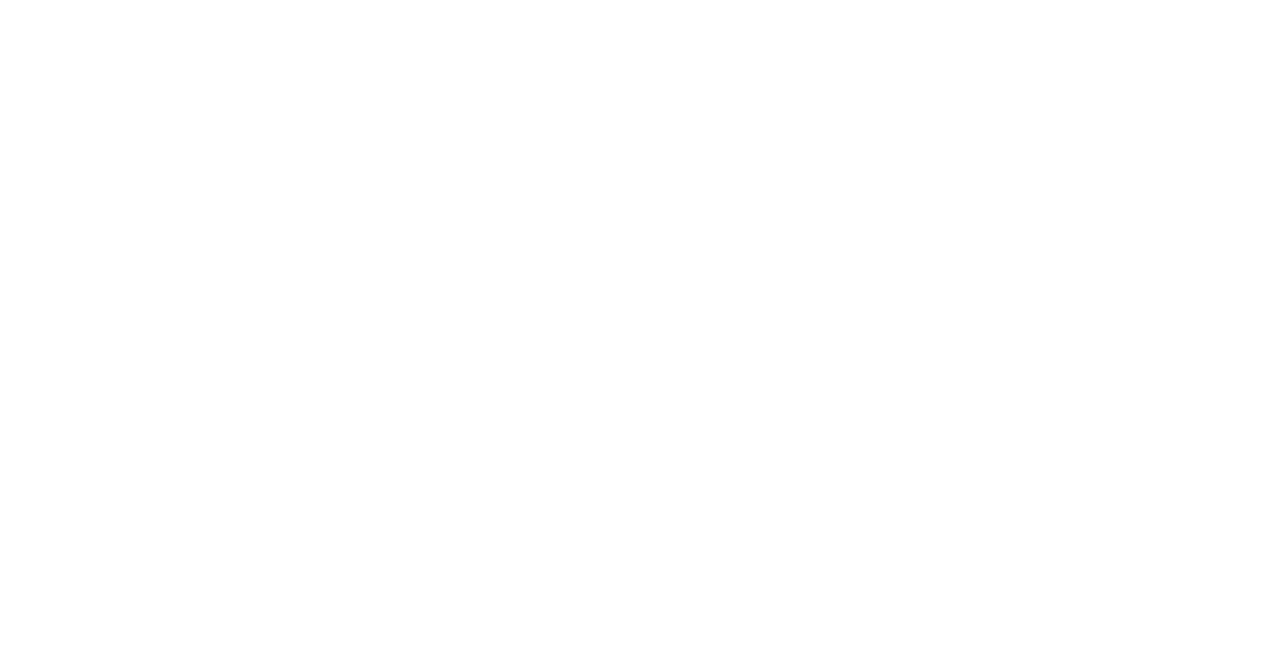
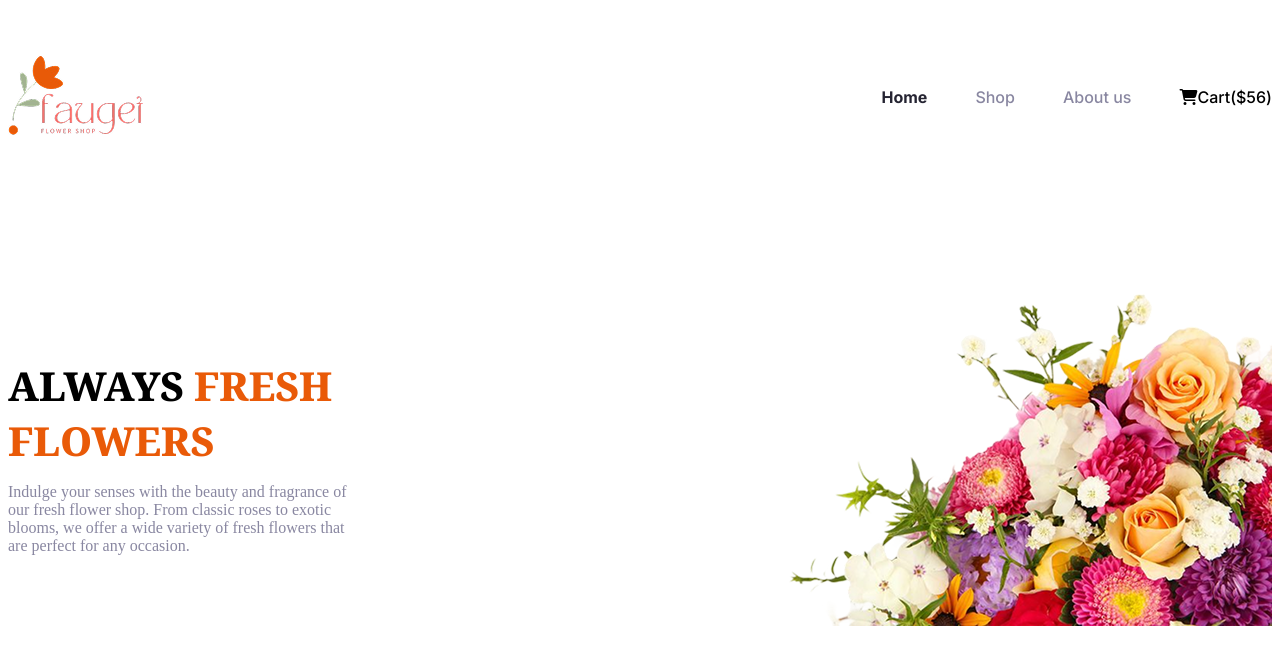
Before and after one commit to rahmanatasnia/responsive-website, a plain HTML site: page responsive.html in a window 1280 px wide. Drawn offline with Linux system fonts and the light colour scheme.

Commit message:
added navbar banner

```diff
--- a/responsive.html
+++ b/responsive.html
@@ -1,11 +1,46 @@
 <!DOCTYPE html>
 <html lang="en">
+
 <head>
     <meta charset="UTF-8">
     <meta name="viewport" content="width=device-width, initial-scale=1.0">
     <title>Responsive Website</title>
+    <script src="https://kit.fontawesome.com/064d3e571b.js" crossorigin="anonymous"></script>
+    <link rel="stylesheet" href="style/responsive.css">
+    <link rel="preconnect" href="https://fonts.googleapis.com">
+    <link rel="preconnect" href="https://fonts.gstatic.com" crossorigin>
+    <link
+        href="https://fonts.googleapis.com/css2?family=Inter:ital,opsz,wght@0,14..32,100..900;1,14..32,100..900&display=swap"
+        rel="stylesheet">
+        <link rel="preconnect" href="https://fonts.googleapis.com">
+       <link rel="preconnect" href="https://fonts.gstatic.com" crossorigin>
+       <link href="https://fonts.googleapis.com/css2?family=Noto+Serif:ital,wght@0,100..900;1,100..900&display=swap" rel="stylesheet">
 </head>
+
 <body>
+    <nav class="navbar container inter-font">
+        <div>
+            <img src="./assets/logo.png" alt="logo">
+        </div>
+        <div>
+            <ul class="list-item">
+                <li><a class="home-text" href="https://fontawesome.com/start/confirm">Home</a></li>
+                <li><a class="top-item" href="https://fontawesome.com/start/confirm">Shop</a></li>
+                <li><a class="top-item" href="https://fontawesome.com/start/confirm">About us</a></li>
+                <li><i class="fa-solid fa-cart-shopping"></i>Cart($56)</li>
+            </ul>
+        </div>
+    </nav>
+    <section class="banner container">
+        <div>
+            <h1 class="banner-title noto-serif">ALWAYS
+            <span class="title-color">FRESH FLOWERS</span></h1>
+            <p class="banner-peragaraph">Indulge your senses with the beauty and fragrance of our fresh flower shop. From classic roses to exotic blooms, we offer a wide variety of fresh flowers that are perfect for any occasion. </p>
+        </div>
+        <div class="banner-image">
+            <img src="./assets/hero-flower.png" alt="">
+        </div>
+    </section>
+</body>
 
-</body>
 </html>
--- /dev/null
+++ b/style/responsive.css
@@ -0,0 +1,80 @@
+.container{
+    max-width: 1280PX;
+    margin: 0 auto;
+}
+
+.inter-font {
+  font-family: "Inter", sans-serif;
+  font-optical-sizing: auto;
+  font-weight: 500;
+  font-style: normal;
+}
+
+.noto-serif {
+  font-family: "Noto Serif", serif;
+  font-optical-sizing: auto;
+  font-weight: 700;
+  font-style:normal;
+  font-variation-settings: 100;
+}
+
+.navbar{
+    display: flex;
+    justify-content: space-between;
+    align-items: center;
+    margin-top: 53.5px;
+}
+
+.list-item{
+    display: flex;
+    justify-content: space-between;
+    gap: 48px;
+
+}
+.list-item a{
+    text-decoration: none;
+
+}
+
+.list-item li{
+    list-style: none;
+}
+
+.home-text{
+    color: #252432;
+    font-weight: 700;
+}
+
+.top-item{
+    color: #8987A1;
+}
+
+.banner{
+    margin-top: 130px;
+    align-items: center;
+}
+
+.banner-title{
+    width: 450px;
+    margin-bottom: 15px;
+    font-weight: 800;
+    font-size: 2.5em;
+}
+
+.title-color{
+    color: #E95A08;
+}
+.banner-peragaraph{
+     width: 350px;
+     margin-top: 0px;
+     color: #8987A1;
+     font-size: 1em;
+}
+.banner{
+    display: flex;
+    justify-content: space-between;
+}
+.banner-image{
+    width: 570px;
+    height: 355px;
+}
```
